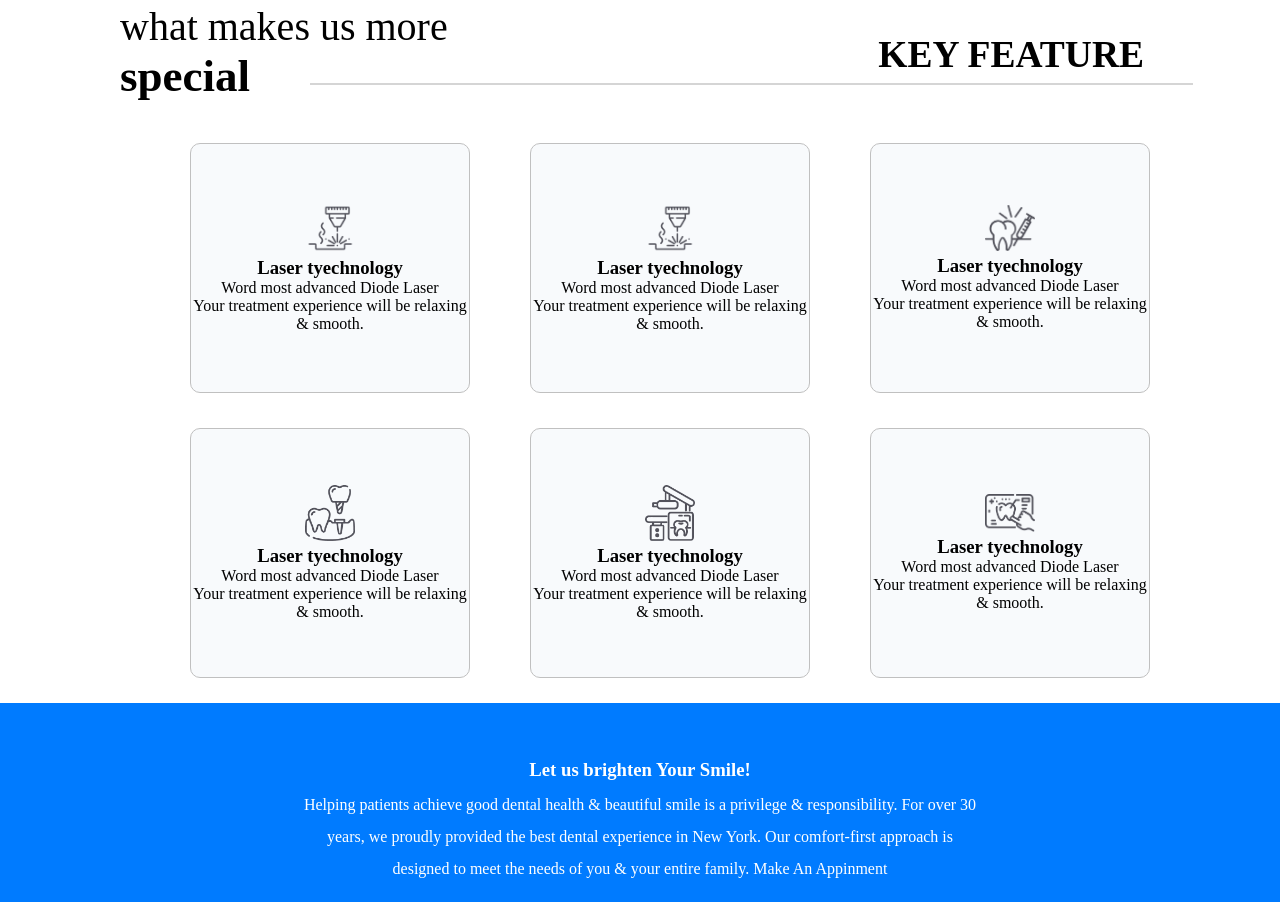
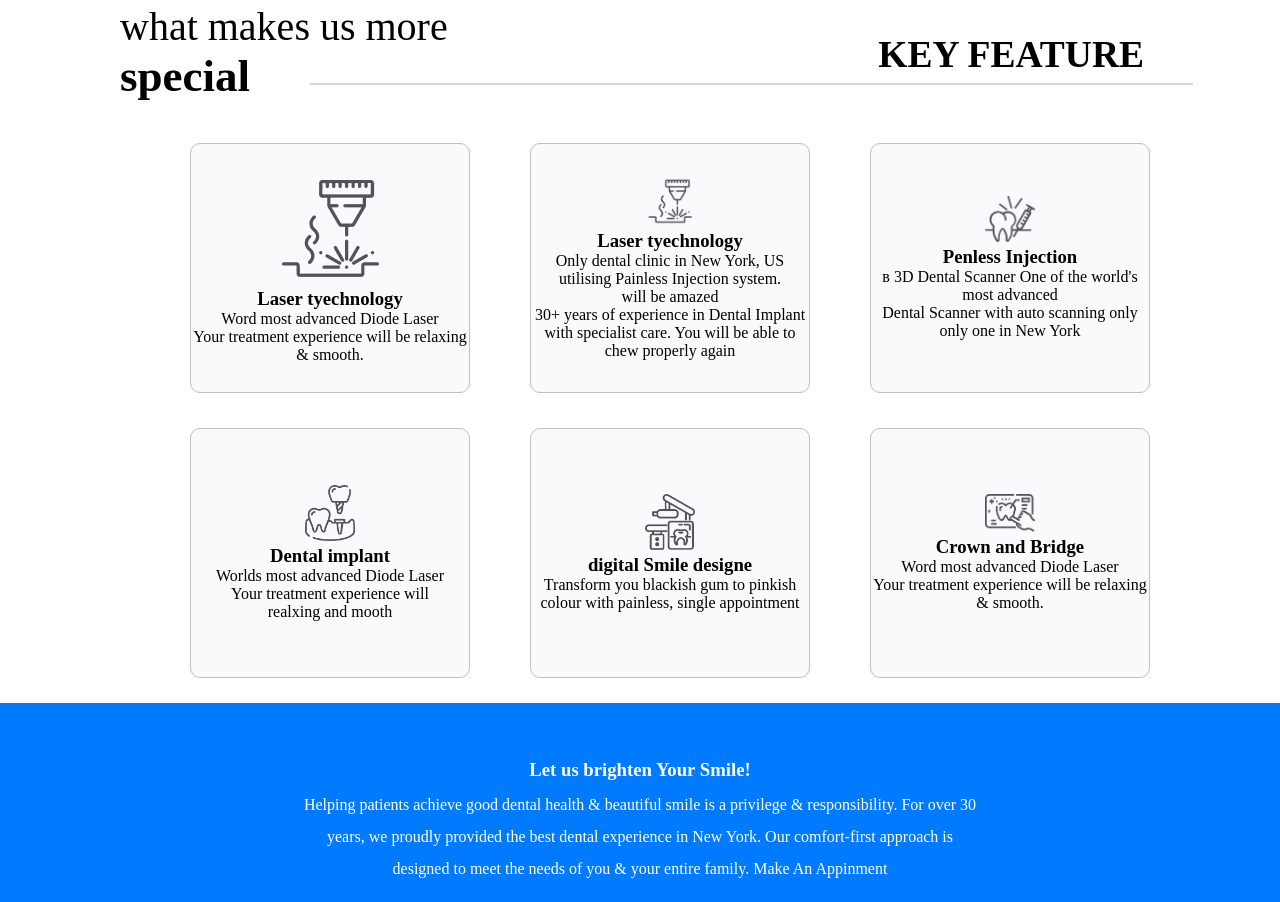
Before and after one commit to Mbaye01/Cabinet-Dentaire, a plain HTML site: page index.html in a window 1280 px wide. Shown: the part 1607-2509 px from the top of the page. Drawn offline with Linux system fonts and the light colour scheme.

Commit message:
correct points

```diff
--- a/index.html
+++ b/index.html
@@ -128,7 +128,7 @@
 
 <div class="specialitems">
     <div class="items">
-        <img src="images/feat1.png" alt="" width="50px">
+        <img src="images/feat1.png" alt="feat1 width="50px">
         <h3>Laser tyechnology</h3>
         <p>
             Word most advanced Diode Laser <br> Your treatment experience will be relaxing & smooth.
@@ -136,36 +136,35 @@
 
     </div>
     <div class="items">
-        <img src="images/feat1.png" alt="" width="50px">
+        <img src="images/feat1.png" alt="feat2" width="50px">
         <h3>Laser tyechnology</h3>
         <p>
-            Word most advanced Diode Laser <br> Your treatment experience will be relaxing & smooth.
+            Only dental clinic in New York, US <br> utilising Painless Injection system. <br> will be amazed <br> 30+ years of experience in Dental Implant
+<br> with specialist care. You will be able to <br> chew properly again  </p>
+    </div>
+    <div class="items">
+        <img src="images/feat2.png" alt="feat3" width="50px">
+        <h3>Penless Injection</h3>
+        <p> в 3D Dental Scanner One of the world's most advanced <br> Dental Scanner with auto scanning only <br>only one in New York
         </p>
     </div>
     <div class="items">
-        <img src="images/feat2.png" alt="" width="50px">
-        <h3>Laser tyechnology</h3>
+        <img src="images/feat3.png" alt="feat4" width="50px">
+        <h3>Dental implant</h3>
         <p>
-            Word most advanced Diode Laser <br> Your treatment experience will be relaxing & smooth.
+            Worlds most advanced Diode Laser <br> Your treatment experience will <br> realxing and mooth
         </p>
     </div>
     <div class="items">
-        <img src="images/feat3.png" alt="" width="50px">
-        <h3>Laser tyechnology</h3>
+        <img src="images/feat4.png" alt="feat5" width="50px">
+        <h3>digital Smile designe</h3>
         <p>
-            Word most advanced Diode Laser <br> Your treatment experience will be relaxing & smooth.
-        </p>
-    </div>
-    <div class="items">
-        <img src="images/feat4.png" alt="" width="50px">
-        <h3>Laser tyechnology</h3>
-        <p>
-            Word most advanced Diode Laser <br> Your treatment experience will be relaxing & smooth.
+            Transform you blackish gum to pinkish <br> colour with painless, single appointment
         </p>
     </div>
     <div class="items">
         <img src="images/feat5.png" alt="" width="50px">
-        <h3>Laser tyechnology</h3>
+        <h3>Crown and Bridge</h3>
         <p>
             Word most advanced Diode Laser <br> Your treatment experience will be relaxing & smooth.
         </p>
@@ -194,7 +193,7 @@
 
   <div class="ourhistory">
      <div class="left">
-         <img src="images/Close up smiley patient at appointment.png">
+         <img src="images/Close up smiley patient at appointment.png"  alt="patient">
      </div>
       <div class="textright"></div>
      <div class="historytext">
@@ -247,7 +246,7 @@
     <div class="clients">
         <div class="clientimg">
             <div class="imagecust">
-                <img src="images/customer.png">
+                <img src="images/customer.png"  alt="customer">
                 <h3>Samanta Payne</h3>
             </div>
         </div>
```
